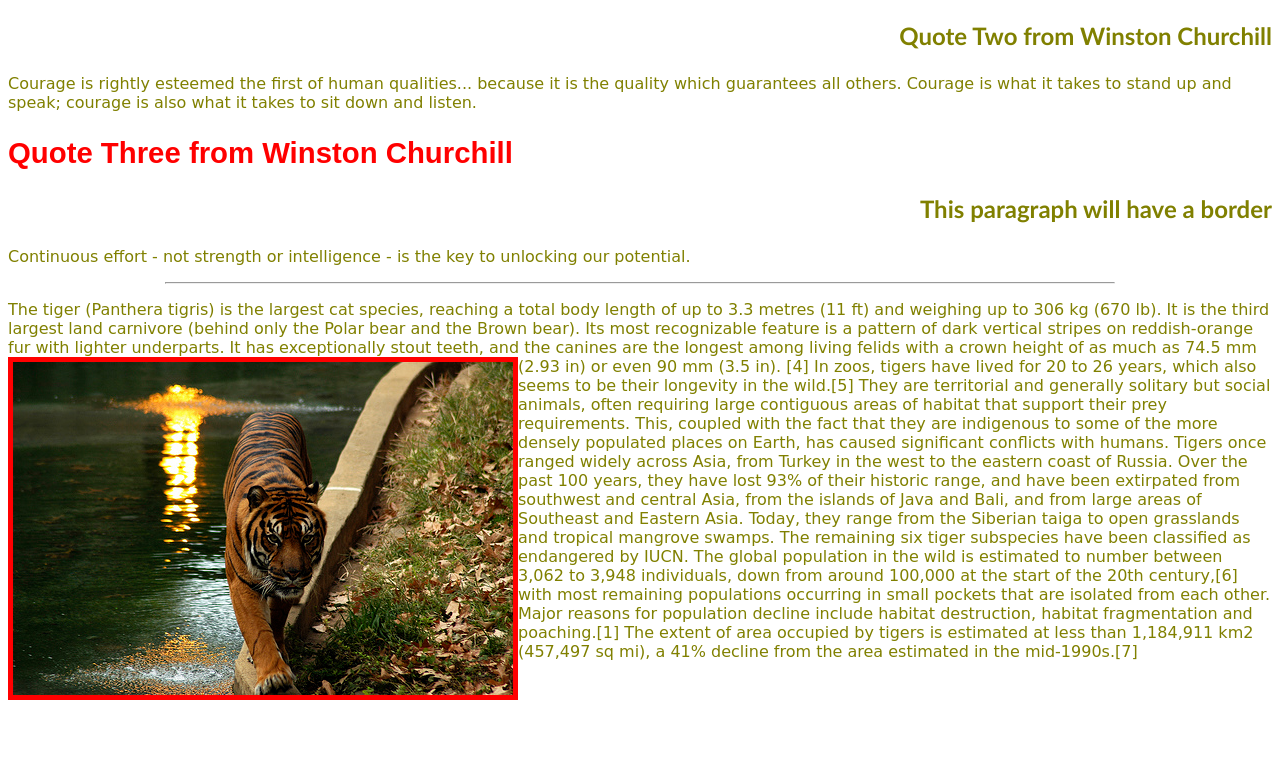
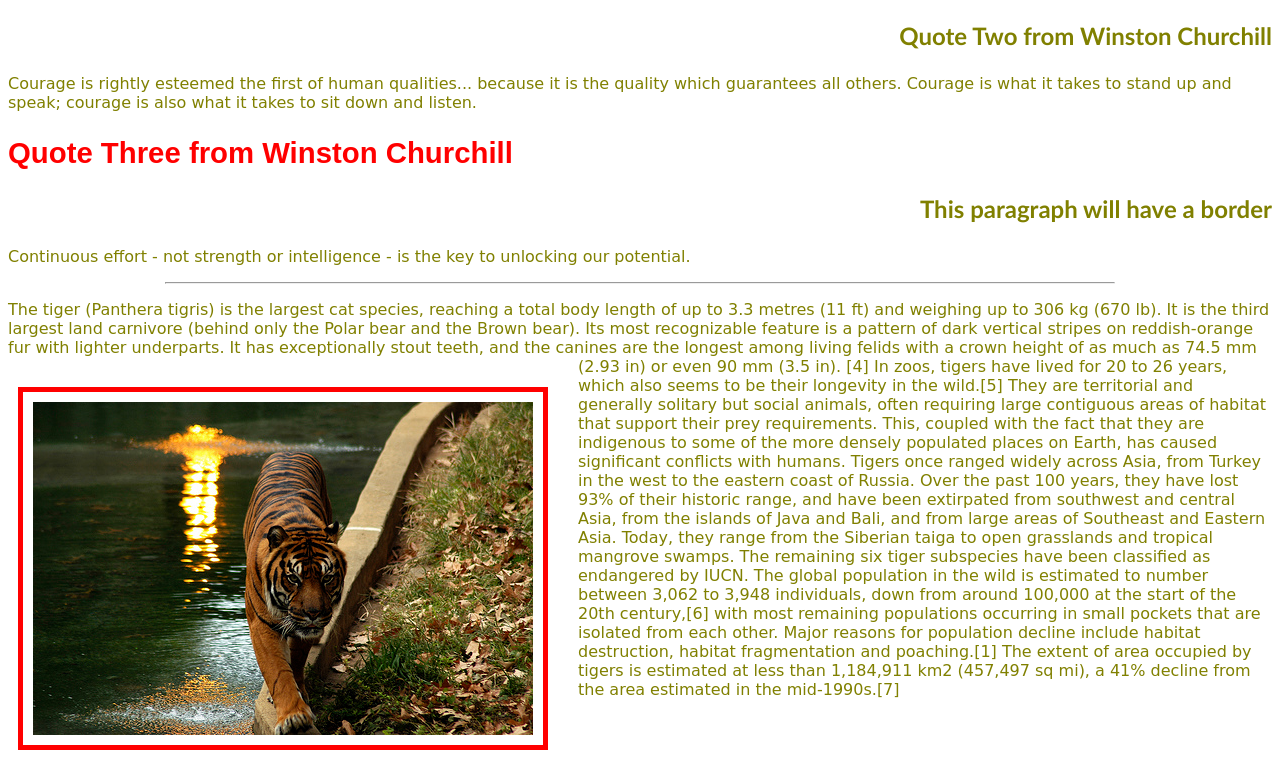
Before and after one commit to sudamagarg/WebTech, a plain HTML site: page Classwork/CS03-InClass.htm in a window 1280 px wide. Shown: the part 287-1047 px from the top of the page. Before the commit the page ends 987 px from the top, so only its background shows below. Drawn offline with Linux system fonts and the light colour scheme.

Commit message:
In Class 3 finished

```diff
--- a/Classwork/CS03-InClass.htm
+++ b/Classwork/CS03-InClass.htm
@@ -4,6 +4,7 @@
     <meta charset="UTF-8">
 
     <title>CS3-InClass</title>
+
 
 <style type="text/css">
 
@@ -22,9 +23,12 @@
     p{font-family: cursive;color: olive
     }
 
-    img{float: left;border: 5px solid red
+    img
+    {
+        margin: 30px 30px 10px 10px;
+        float: left; border: 5px solid red;
+        padding: 10px;
     }
-
 
 
 </style>
```
Also changed, not shown: Homework/Index.htm (added).
